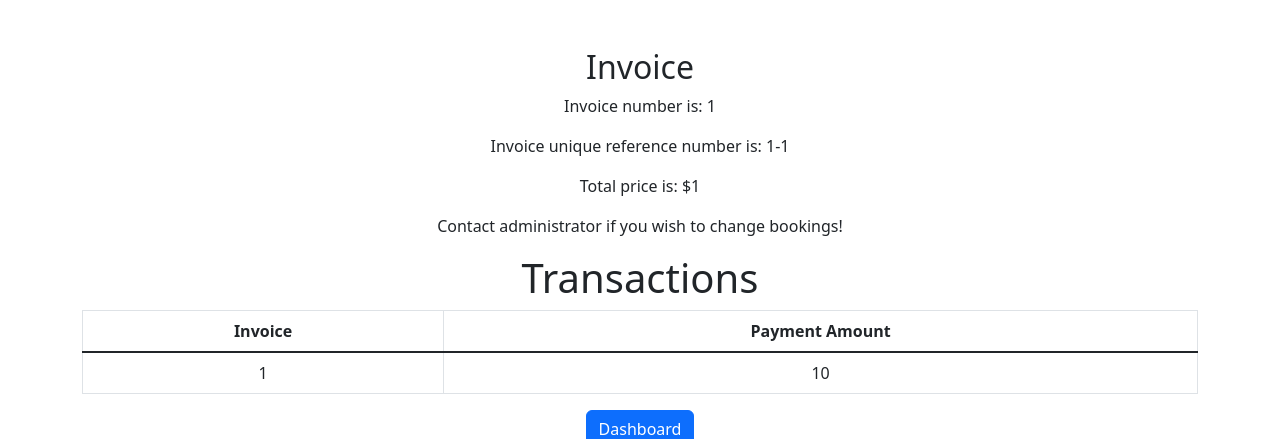
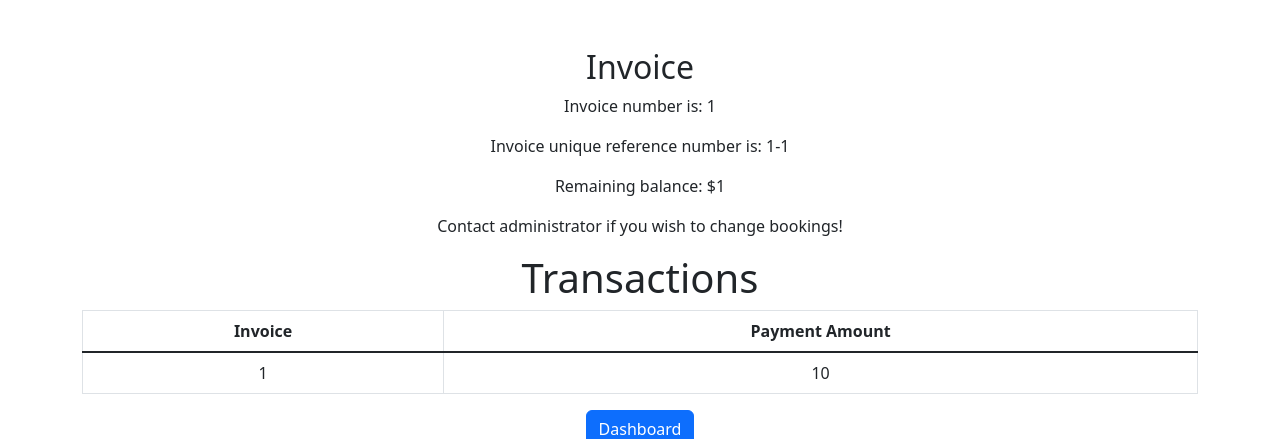
Before and after one commit to oslohes123/Jabiru, a Django app: template lessons/templates/Dashboards/DashboardParts/Invoice.html in a window 1280 px wide. Shown: the top 439 px of the page. Run offline with Django 4.2, Linux system fonts and the light colour scheme; the template is opened without the code that fills it: most values are stand-ins (such as "Sample title", 1, 10 or a date in 2020).

Commit message:
Adjust label to represent remaining balance

```diff
--- a/lessons/templates/Dashboards/DashboardParts/Invoice.html
+++ b/lessons/templates/Dashboards/DashboardParts/Invoice.html
@@ -9,7 +9,7 @@
         <h2>Invoice</h2>
         <p>Invoice number is: {{ invoice.invoice_num }}</p>
         <p>Invoice unique reference number is: {{ invoice.invoice_num }}-{{ invoice.student_ref_num }}</p>
-        <p>Total price is: ${{ invoice.total_price }}</p>
+        <p>Remaining balance: ${{ invoice.total_price }}</p>
         <p>Contact administrator if you wish to change bookings!</p>
     </div>
 
```
